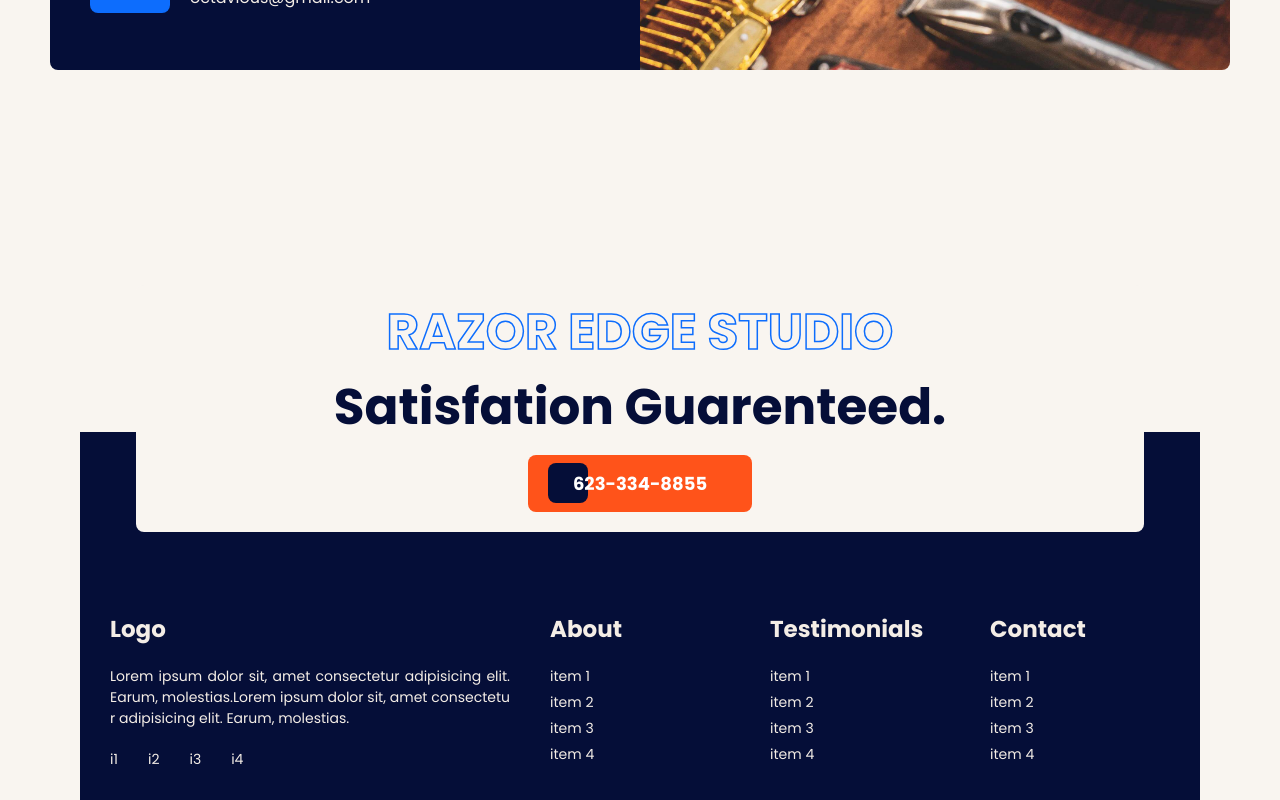
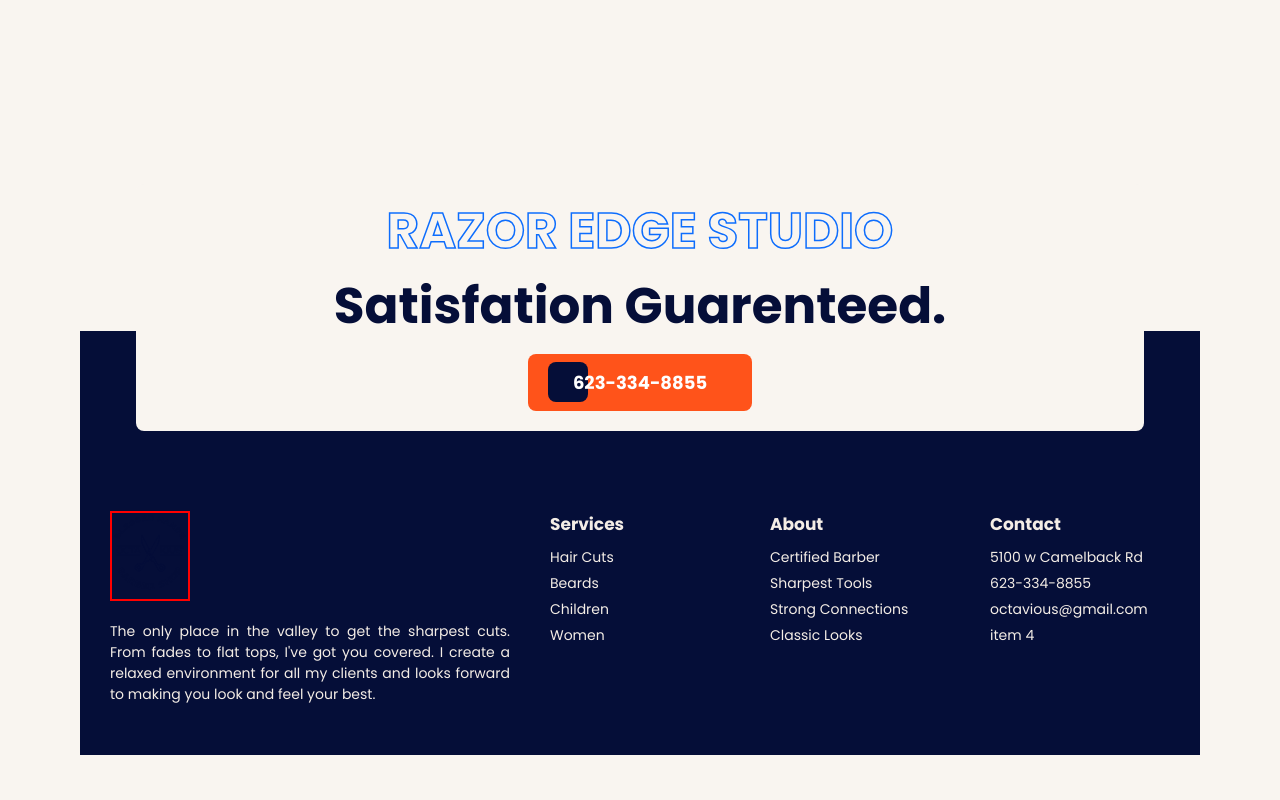
Before and after one commit to ChristianWare/Blessed-Hands, a Next.js app: page / in a window 1280 px wide. Shown: the part 5594-6394 px from the top of the page. After the commit the page ends 6349 px from the top, so only its background shows below. Built offline with nearby package versions, Linux system fonts and the light colour scheme.

Commit message:
Footer Config

```diff
--- a/components/Footer.js
+++ b/components/Footer.js
@@ -1,6 +1,16 @@
+import Link from "next/link";
+import Image from "next/image";
 import styles from "../styles/Footer.module.css";
 import MainButton from "./MainButton";
 import Title from "./Title";
+import logo from "../public/images/bhlogo.svg";
+import {
+  AiOutlineFacebook,
+  AiOutlineTwitter,
+  AiFillLinkedin,
+} from "react-icons/ai";
+import { BsInstagram } from "react-icons/bs";
+
 
 function Footer() {
   return (
@@ -8,51 +18,57 @@ function Footer() {
       <div className={styles.top}>
         <Title value1='RAZOR EDGE STUDIO' value2='satisfation guarenteed.' />
         <div className={styles.btnContainer}>
-          <MainButton text='623-334-8855' href='/' />
+          <MainButton href='tel:623-334-8855' text='623-334-8855' />
         </div>
       </div>
       <div className={styles.bottom}>
         <div className={styles.footerContent}>
           <div className={styles.containerOne}>
             <div className={styles.logoContainer}>
-              <h4 className={styles.title}>Logo</h4>
+              <Link href='/' passHref>
+                <a>
+                  <Image src={logo} alt='logo' />
+                </a>
+              </Link>
             </div>
-            <p className={styles.conOneDescription}>
-              Lorem ipsum dolor sit, amet consectetur adipisicing elit. Earum,
-              molestias.Lorem ipsum dolor sit, amet consectetur adipisicing
-              elit. Earum, molestias.
+            <p className={styles.conOneDescription} lang='en'>
+              The only place in the valley to get the sharpest cuts. From fades
+              to flat tops, I've got you covered. I create a relaxed environment
+              for all my clients and looks forward to making you look and feel
+              your best.
             </p>
-            <div className={styles.iconContainerDisFlex}>
-              <p className={styles.icon}>i1</p>
-              <p className={styles.icon}>i2</p>
-              <p className={styles.icon}>i3</p>
-              <p className={styles.icon}>i4</p>
-            </div>
+
           </div>
           <div className={styles.containerTwo}>
-            <h4 className={styles.title}>About</h4>
+            <Link href='#services'>
+              <h4 className={styles.title}>Services</h4>
+            </Link>
             <ul>
-              <li className={styles.menuItem}>item 1</li>
-              <li className={styles.menuItem}>item 2</li>
-              <li className={styles.menuItem}>item 3</li>
-              <li className={styles.menuItem}>item 4</li>
+              <li className={styles.menuItem}>Hair Cuts</li>
+              <li className={styles.menuItem}>Beards</li>
+              <li className={styles.menuItem}>Children</li>
+              <li className={styles.menuItem}>Women</li>
             </ul>
           </div>
           <div className={styles.containerThree}>
-            <h4 className={styles.title}>Testimonials</h4>
+            <Link href='#about'>
+              <h4 className={styles.title}>About</h4>
+            </Link>
             <ul>
-              <li className={styles.menuItem}>item 1</li>
-              <li className={styles.menuItem}>item 2</li>
-              <li className={styles.menuItem}>item 3</li>
-              <li className={styles.menuItem}>item 4</li>
+              <li className={styles.menuItem}>Certified Barber</li>
+              <li className={styles.menuItem}>Sharpest Tools</li>
+              <li className={styles.menuItem}>Strong Connections</li>
+              <li className={styles.menuItem}>Classic Looks</li>
             </ul>
           </div>
           <div className={styles.containerFour}>
-            <h4 className={styles.title}>Contact</h4>
+            <Link href='#contact'>
+              <h4 className={styles.title}>Contact</h4>
+            </Link>
             <ul>
-              <li className={styles.menuItem}>item 1</li>
-              <li className={styles.menuItem}>item 2</li>
-              <li className={styles.menuItem}>item 3</li>
+              <li className={styles.menuItem}>5100 w Camelback Rd</li>
+              <li className={styles.menuItem}>623-334-8855</li>
+              <li className={styles.menuItem}>octavious@gmail.com</li>
               <li className={styles.menuItem}>item 4</li>
             </ul>
           </div>
--- a/components/Navbar.js
+++ b/components/Navbar.js
@@ -53,11 +53,11 @@ function Navbar() {
             </Link>
           </li>
           <li className={styles.contactBtnMBL}>
-            <MainButton text='623-334-8855' />
+            <MainButton href='tel:623-334-8855' text='623-334-8855' />
           </li>
         </ul>
         <div className={styles.contactBtnDT}>
-          <MainButton text='623-334-8855' />
+          <MainButton href='tel:623-334-8855' text='623-334-8855' />
         </div>
         <span
           className={
--- a/styles/Contact.module.css
+++ b/styles/Contact.module.css
@@ -44,7 +44,7 @@
 .phoneContainer {
     display: flex;
     align-items: center;
-    margin-bottom: 4rem;
+    margin-bottom: 3rem;
 }
 
 .emailContainer {
@@ -95,6 +95,16 @@
         grid-template-columns: 1fr;
     }
 
+    .left {
+        border-bottom-left-radius: 0px;
+        border-bottom-right-radius: 0px;
+    }
+
+    .picture {
+        border-top-right-radius: 0px;
+        border-bottom-left-radius: 8px;
+    }
+
     .left h4, .left h2 {
         text-align: center;
         width: 100%;
--- a/styles/Footer.module.css
+++ b/styles/Footer.module.css
@@ -44,12 +44,19 @@
     grid-column: span 2;
 }
 
+.logoContainer {
+    cursor: pointer;
+    width: 80px;
+    margin-bottom: 2rem;
+    border: 2px solid red
+}
+
 .conOneDescription {
    font-size: 1.4rem;
    color: var(--white2);
    margin-bottom: 2rem;
    text-align: justify;
-   word-break: break-all;
+   hyphens: auto;
 }
 
 .iconContainerDisFlex{
@@ -58,15 +65,17 @@
     justify-content: flex-start;
 }
 
-.icon {
-    padding-right: 3rem;
-    color: var(--white2);
-    font-size: 1.4rem;
-}
 
 .title {
    color: var(--white2);
-   margin-bottom: 2rem;
+   margin-bottom: 1rem;
+   font-size: 1.7rem;
+   cursor: pointer;
+   transition: all 0.25s ease-in;
+}
+
+.title:hover {
+    color: var(--orange);
 }
 
 .menuItem {
@@ -87,10 +96,6 @@
         align-items: center;
         justify-content: center;
     }
-
-    .title, .menuItem {
-        text-align: center;
-    }
 }
 
 @media screen and (max-width: 400px) {
@@ -98,3 +103,9 @@
         width: 100%;
     }
 }
+
+@media screen and (max-width: 370px) {
+    .footerContent {
+        gap: 1rem
+    }
+}
--- a/styles/Navbar.module.css
+++ b/styles/Navbar.module.css
@@ -16,7 +16,7 @@
     cursor: pointer;
     position: relative;
     top: 8px;
-    width: 100px;
+    width: 80px;
 }
 
 .navMenu {
@@ -149,6 +149,7 @@
 
     .contactBtnMBL {
         display: block;
+        margin-top: 1rem;
     }
 
     .hamburger {
--- a/styles/globals.css
+++ b/styles/globals.css
@@ -145,6 +145,7 @@ button {
   /* margin-top: 4rem; */
   width: 80vw;
   height: 600px;
+  max-height: 65vh;
   max-width: 800px;
   text-align: center;
   position: relative;
```
